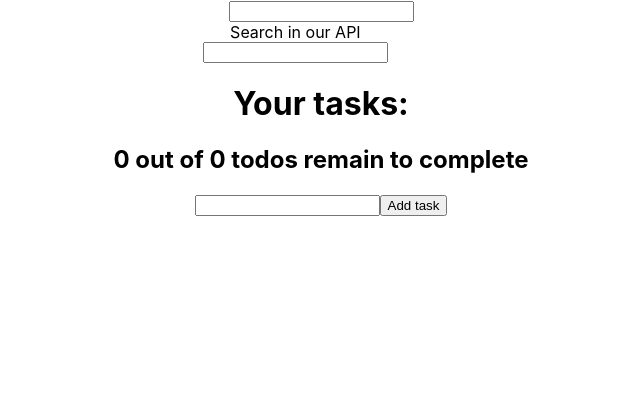
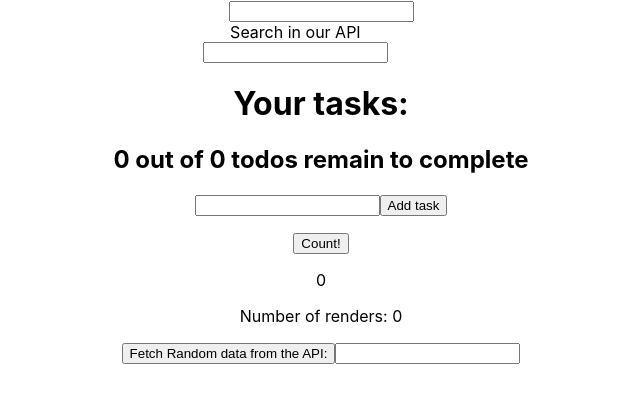
Before and after one commit to eladr7/intr_prct_21, a React (Create React App) app: page / in a window 1280 px wide. Shown: the top 402 px of the page, without its empty margins (319-959 px from the left). Built offline with nearby package versions, Linux system fonts and the light colour scheme.

Commit message:
Implemented BenAwad interview

```diff
--- a/src/App.tsx
+++ b/src/App.tsx
@@ -3,6 +3,7 @@ import logo from './logo.svg';
 import { Todos } from './components/Todos';
 import { InputDebounce } from './components/InputDebounce';
 import { InputSuggestions } from './components/InputSuggestions';
+import { BenAwad } from './components/BenAwad';
 
 function App() {
   return (
@@ -10,6 +11,7 @@ function App() {
       <InputSuggestions />
       <InputDebounce />
       <Todos />
+      <BenAwad />
     </div>
   );
 }
--- /dev/null
+++ b/src/components/BenAwad.tsx
@@ -0,0 +1,71 @@
+import React, { useEffect, useRef, useState } from 'react'
+import axios from 'axios';
+
+
+const fetchDataFromAPI = (nextUser: number) => axios.get('https://randomuser.me/api?page=' + nextUser)
+  .then(({ data: { results } }) => {
+    // console.log(JSON.stringify(results[0], null, 2));
+    return results[0];
+  })
+  .catch(error => {
+    console.log(error);
+  });
+
+interface UserName {
+  title: string,
+  first: string,
+  last: string
+}
+
+interface UserPicture {
+  medium: string,
+  thumbnail: string
+}
+
+interface UserData {
+  name: UserName,
+  picture: UserPicture
+}
+
+export interface BenAwadProps { }
+export const BenAwad: React.FC<BenAwadProps> = ({ }) => {
+  const [count, setCount] = useState(0);
+  const renders = useRef(0);
+  useEffect(() => { renders.current++; });
+
+  const [dataFromAPI, setDataFromAPI] = useState<UserData[]>([]);
+  const [nextUser, setNextUser] = useState<number>(1);
+  const [query, setQuery] = useState('');
+
+  const fetchFromAPI = async () => {
+    const { name, picture } = await fetchDataFromAPI(nextUser);
+    setDataFromAPI([...dataFromAPI, { name, picture }]);
+    setNextUser(nextUser + 1);
+  }
+
+  const dataListFromAPI = () => {
+    return dataFromAPI.map((userData: UserData, idx: number): JSX.Element => (
+      <div key={idx}>
+        <p>{userData.name.title} fucking {userData.name.first} {userData.name.last}</p>
+        <img src={userData.picture.thumbnail} alt="" />
+      </div>
+    ))
+  }
+
+  return (
+    <div>
+      <div>
+        <button onClick={() => setCount(count + 1)}>Count!</button>
+        <p>{count}</p>
+      </div>
+      <div>
+        <p>Number of renders: {renders.current}</p>
+      </div>
+      <div>
+        <button onClick={fetchFromAPI}>Fetch Random data from the API:</button>
+        <input type="text" value={query} onChange={e => setQuery(e.target.value)} />
+        {dataListFromAPI()}
+      </div>
+    </div>
+  );
+}
```
